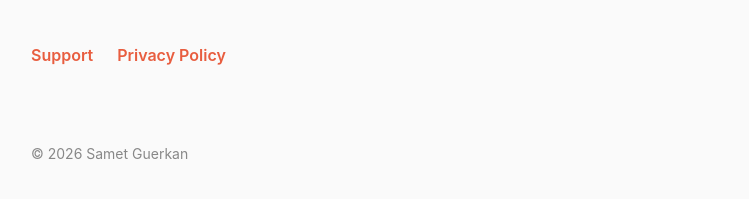
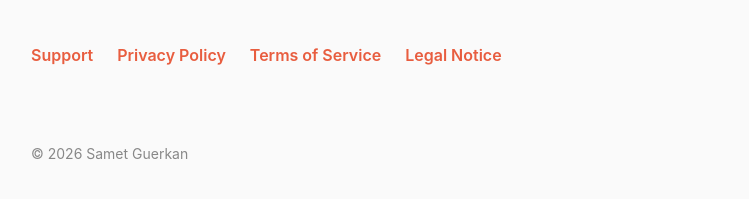
Before and after one commit to Samet1067/memories-app, a plain HTML site: page index.html in a window 1280 px wide. Shown: the part 289-488 px from the top of the page, without its empty margins (249-998 px from the left). Drawn offline with Linux system fonts and the light colour scheme.

Commit message:
Add links to Terms of Service and Legal Notice

```diff
--- a/index.html
+++ b/index.html
@@ -63,6 +63,8 @@
         <div class="links">
             <a href="support.html">Support</a>
             <a href="privacy.html">Privacy Policy</a>
+            <a href="terms.html">Terms of Service</a>
+            <a href="impressum.html">Legal Notice</a>
         </div>
         <footer>
             © 2026 Samet Guerkan
```
